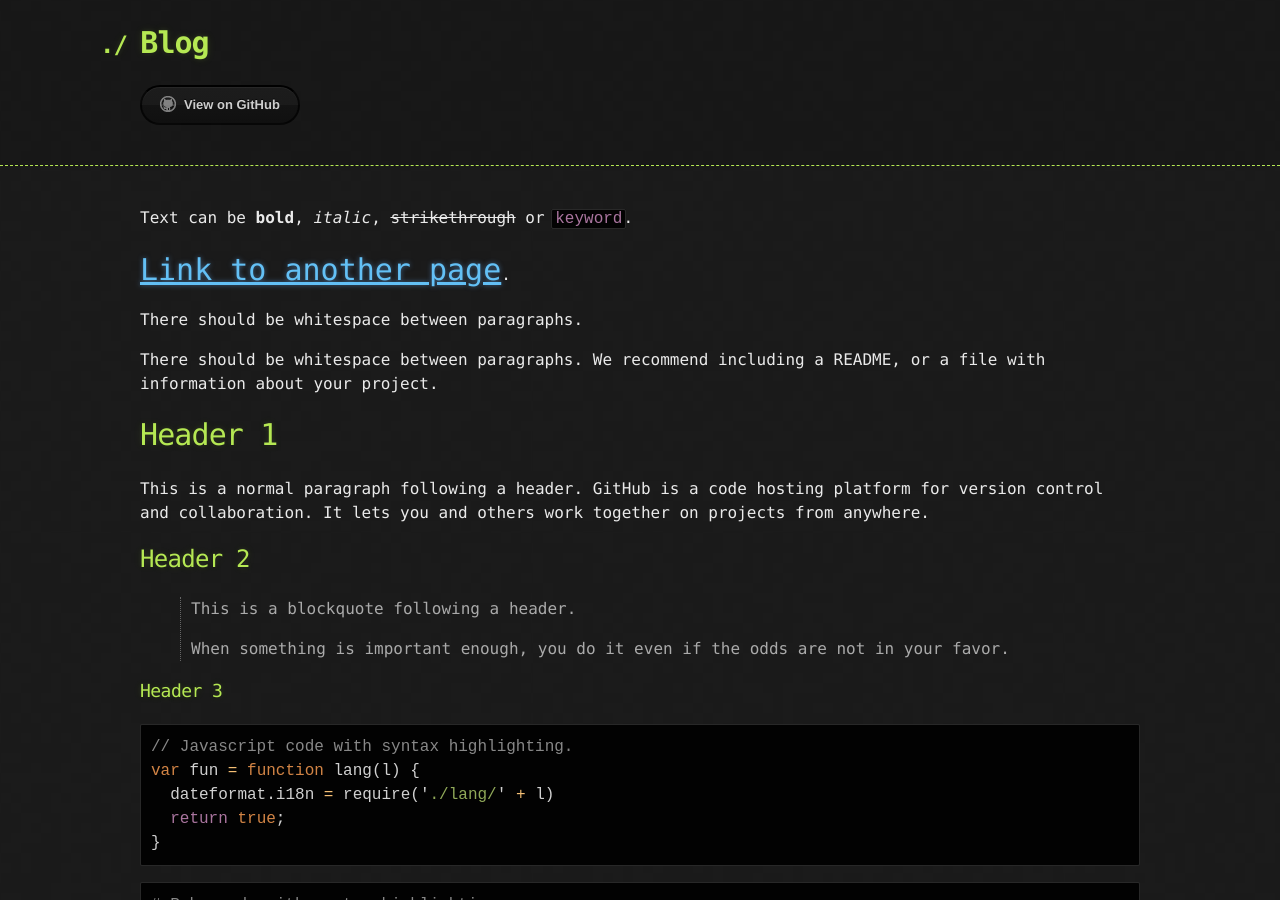
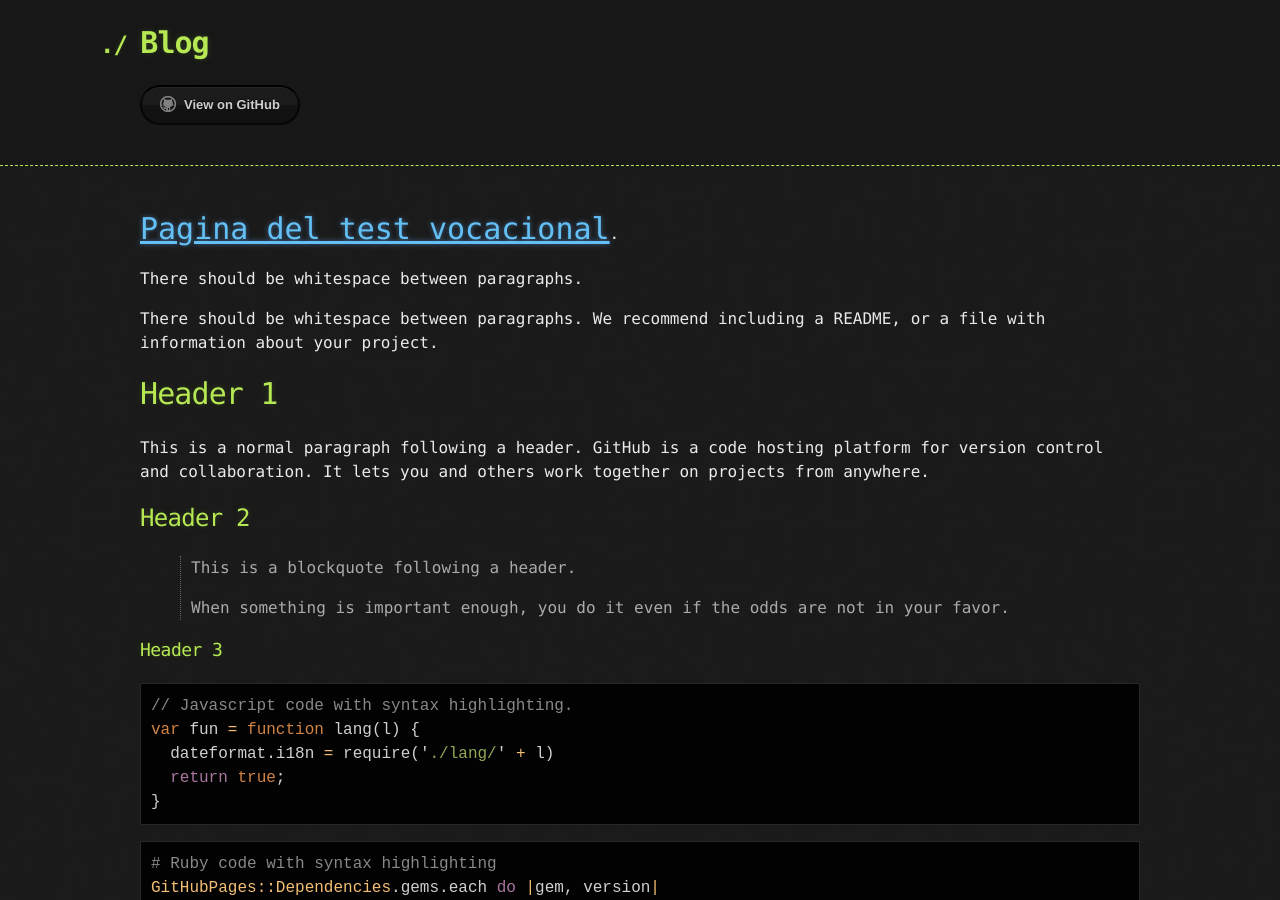
Before and after one commit to NinjaDiaz007/Blog, a Jekyll site: the page built from index.md, in a window 1280 px wide and 900 px high. Built offline with Jekyll 4.4.1, drawn with Linux system fonts in a browser that asks for light colours; the repository's description, which GitHub fills in, is left out.

Commit message:
Add files via upload

```diff
--- a/index.md
+++ b/index.md
@@ -2,9 +2,7 @@
 layout: default
 ---
 
-Text can be **bold**, _italic_, ~~strikethrough~~ or `keyword`.
-
-[Link to another page](./another-page.html).
+[Pagina del test vocacional](./test-vocacional.html).
 
 There should be whitespace between paragraphs.
 
```
Also changed, not shown: test-vocacional.md (added, +1 -0 lines).
